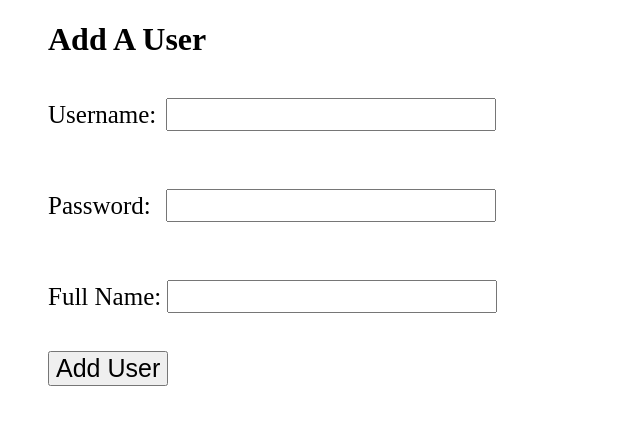
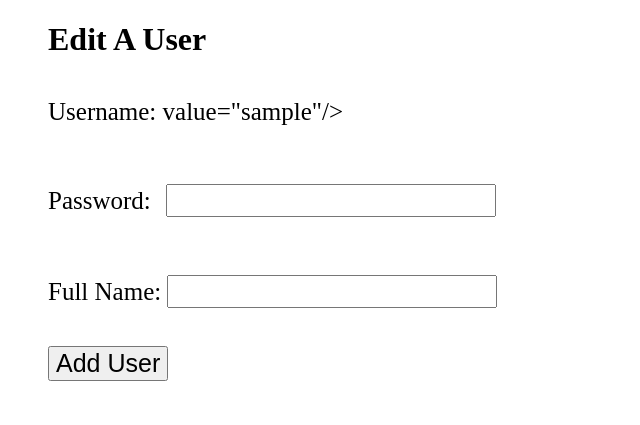
Before and after one commit to contour66/python-image-gallery, a Flask app: template gallery/ui/templates/edituser.html in a window 1280 px wide. Shown: the top 425 px of the page, without its empty margins (0-640 px from the left). Run offline with Flask 2, Linux system fonts and the light colour scheme; the template is opened without the code that fills it: most values are stand-ins (such as "Sample title", 1, 10 or a date in 2020); parts of the project's set-up code (start-up, migrations or seed data) failed here and were passed over.

Commit message:
adduser.html and add_user_ui

```diff
--- a/gallery/ui/templates/edituser.html
+++ b/gallery/ui/templates/edituser.html
@@ -8,12 +8,12 @@
 
 </head>
 <body>
-<div style="margin-left: 40px"><h1>Add A User</h1>
+<div style="margin-left: 40px"><h1>Edit A User</h1>
 
 
 					<form action="/admin/edituser" method="POST" >
 
-							<div style="font-size: 25px;margin-top: 40px">Username: <input style="margin-left: 3px; height: 27px;font-size: 25px" name="username" value=""/> </div><br/>
+							<div style="font-size: 25px;margin-top: 40px">Username: value="{{username}}"/> </div><br/>
 		                    <div style="font-size: 25px;margin-top: 40px">Password:  <input style="margin-left: 9px;height: 27px;font-size: 25px" name="password" value="" /> </div><br/>
                             <div style="font-size: 25px;margin-top: 40px">Full Name: <input style="height: 27px;font-size: 25px" name="fullname" value="" /> </div><br/>
 							<button type="submit" style="text-decoration:none;text-transform: capitalize;font-size: 25px;margin-top: 20px ">Add User</button>
```
